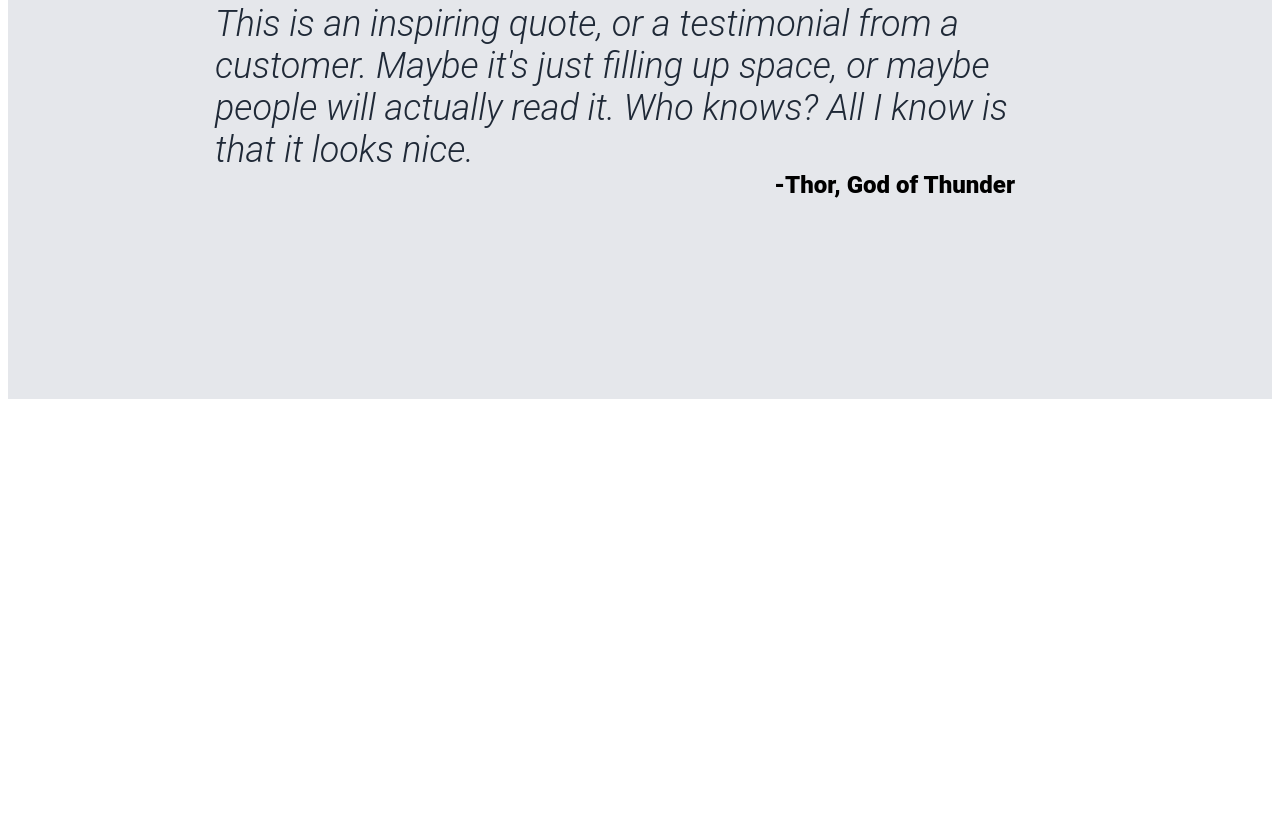
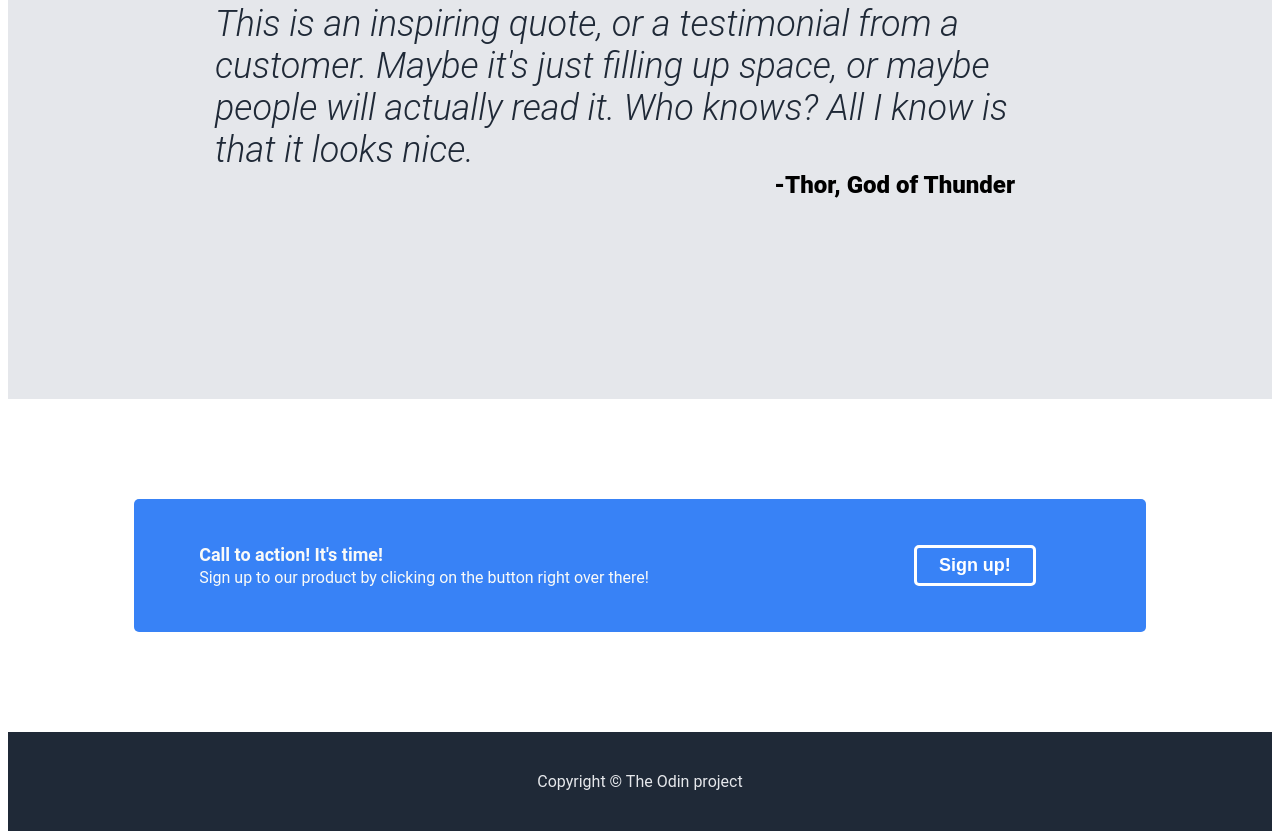
Before and after one commit to POR7ALa/Project-Landing-Page, a plain HTML site: page index.html in a window 1280 px wide. Shown: the part 1359-2198 px from the top of the page. Before the commit the page ends 1766 px from the top, so only its background shows below. Drawn offline with Linux system fonts and the light colour scheme.

Commit message:
Fourth section and footer completed and styled -- Page completed

```diff
--- a/index.html
+++ b/index.html
@@ -47,14 +47,23 @@
         <div class="third-section">
             <div class="third-one">This is an inspiring quote, or a testimonial from a customer. Maybe it's just filling up space, or maybe people will actually read it. Who knows? All I know is that it looks nice.</div>
             <div class="third-two">-Thor, God of Thunder</div>
-
         </div>
     </div>
     <div class="fourth-section">
-
+        <div class="background-three">
+            <div class="fourth-section-content-holder">
+                <div class="first-half-section-four">
+                    <div class="call-to-action">Call to action! It's time!</div>
+                    <div>Sign up to our product by clicking on the button right over there!</div>
+                </div>
+                <div class="second-half-section-four">
+                    <button class="fourth-button">Sign up!</button>
+                </div>
+            </div>
+        </div>
     </div>
     <div class="footer">
-
+        Copyright &copy; The Odin project
     </div>
 </body>
 </html>
--- a/styles.css
+++ b/styles.css
@@ -160,3 +160,73 @@ button:focus {
     font-size: 24px;
     font-weight: 800;
 }
+
+.fourth-section {
+    display: flex;
+    margin-top: 100px;
+    margin-bottom: 100px;
+    justify-content: center;
+    align-items: center;
+}
+
+.fourth-section-content-holder {
+    display: flex;
+    justify-content: center;
+    align-items: center;
+    gap: 265px;
+    background-color: #3882F6;
+    padding: 30px;
+    color: #F9FAF8;
+    border-radius: 5px;
+    padding-top: 45px;
+    padding-bottom: 45px;
+    padding-left: 65px;
+    padding-right: 65px;
+}
+
+.first-half-section-four {
+    display: flex;
+    flex-direction: column;
+    gap: 3px;
+}
+
+.second-half-section-four {
+    margin-right: 45px;
+}
+
+.call-to-action {
+    font-size: 18px;
+    font-weight: 700;
+}
+
+.fourth-button {
+    display: flex;
+    width: 122px;
+    height: 41px;
+    justify-content: center;
+    align-items: center;
+    background-color: #3882F6;
+    border-radius: 5px;
+    border: solid;
+    border-color: white;
+    color: white;
+    font-weight: 800;
+    padding: 10px;
+    font-size: 18px;
+}
+
+.fourth-button button,
+button:active,
+button:focus {
+  border: solid;
+}
+
+.footer {
+    display: flex;
+    justify-content: center;
+    align-items: center;
+    color: #E5E7EB;
+    padding-top: 40px;
+    padding-bottom: 40px;
+    background-color: #1F2937;
+}
```
